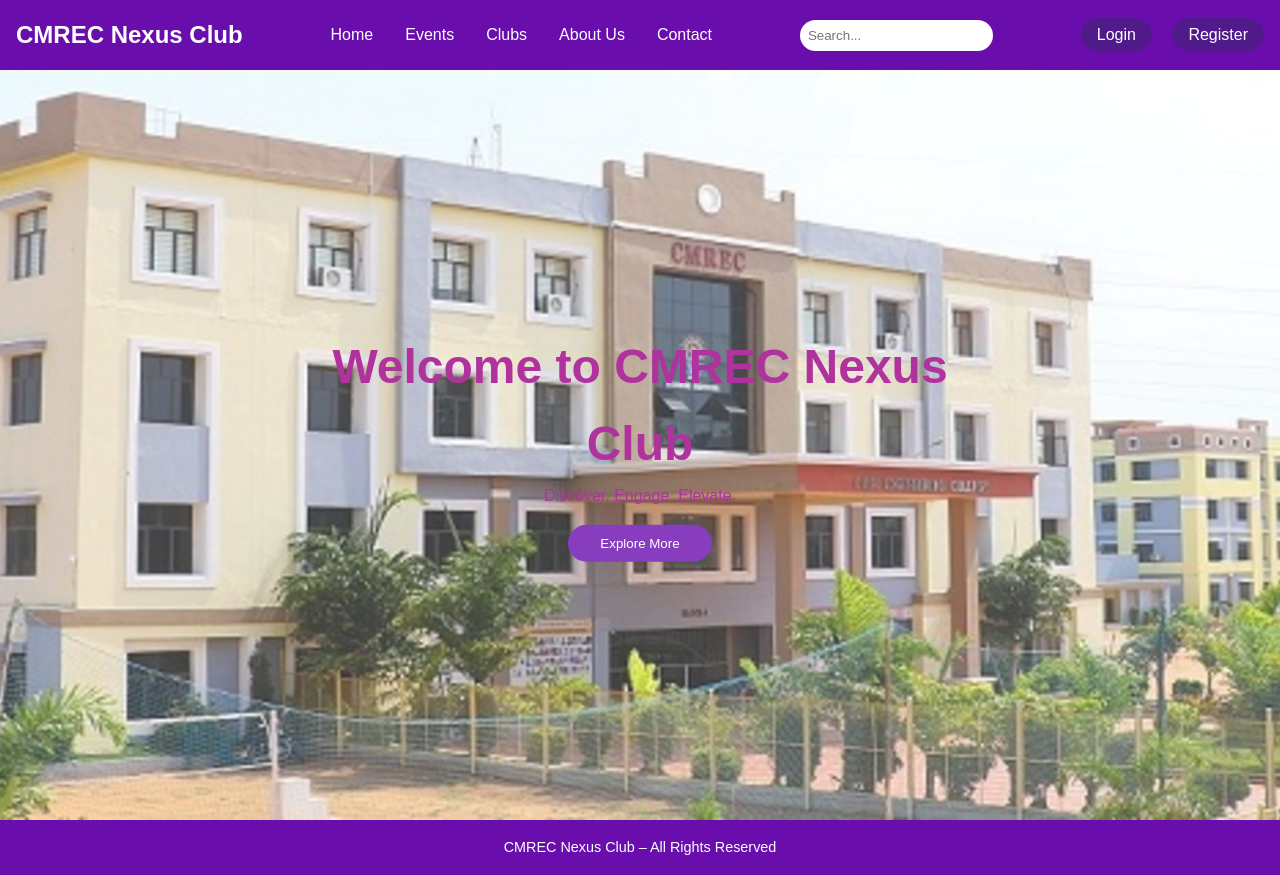
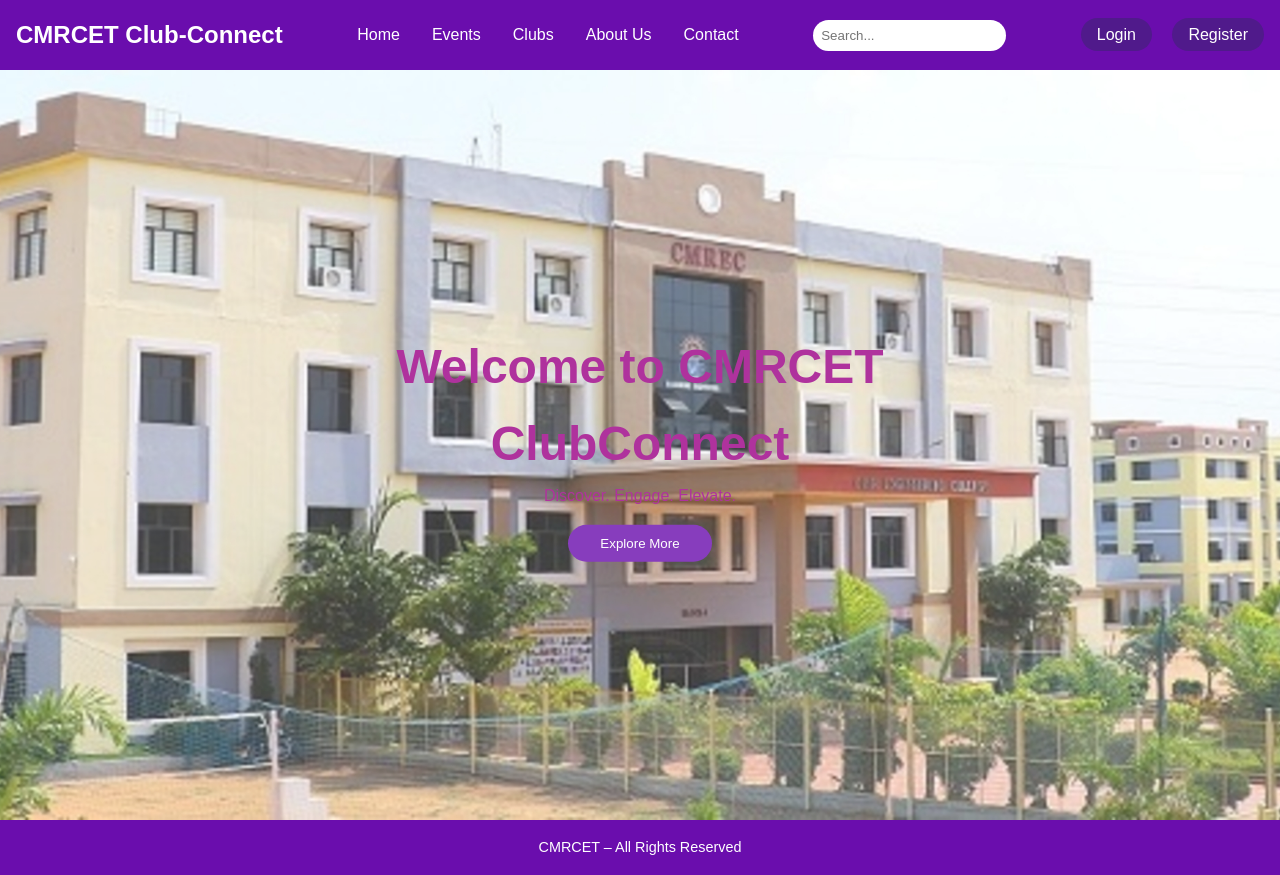
Before and after one commit to rajender-nunavath/clubconnect-cmrcet, a website: page index.html in a window 1280 px wide. Drawn offline with Linux system fonts and the light colour scheme.

Commit message:
Update index.html

```diff
--- a/index.html
+++ b/index.html
@@ -4,12 +4,12 @@
 <head>
   <meta charset="UTF-8">
   <meta name="viewport" content="width=device-width, initial-scale=1.0">
-  <title>CMREC Nexus Club</title>
+  <title>ClubConnect CMRCET</title>
   <link rel="stylesheet" href="styles/home.css">
 </head>
 <body>
   <nav class="navbar">
-    <h1>CMREC Nexus Club</h1>
+    <h1>CMRCET Club-Connect</h1>
     <ul>
       <li><a href="#home">Home</a></li>
       <li><a href="#events">Events</a></li>
@@ -26,13 +26,13 @@
 
   <header class="hero">
     <div class="overlay">
-      <h2>Welcome to CMREC Nexus Club</h2>
+      <h2>Welcome to CMRCET              ClubConnect</h2>
       <p>Discover. Engage. Elevate.</p>
       <button class="explore-btn">Explore More</button>
     </div>
   </header>
   <footer class="footer">
-    <p>CMREC Nexus Club – All Rights Reserved</p>
+    <p>CMRCET – All Rights Reserved</p>
   </footer>
 </body>
 </html>
```
